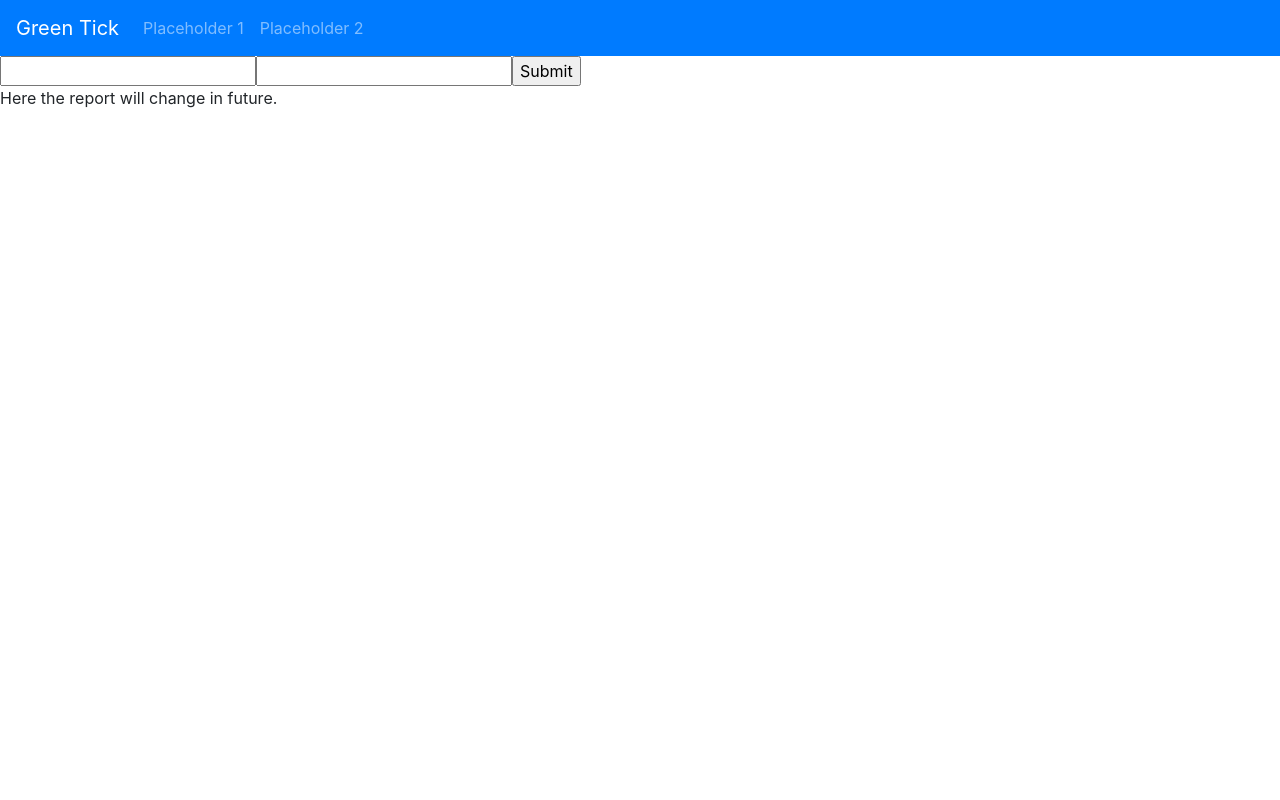
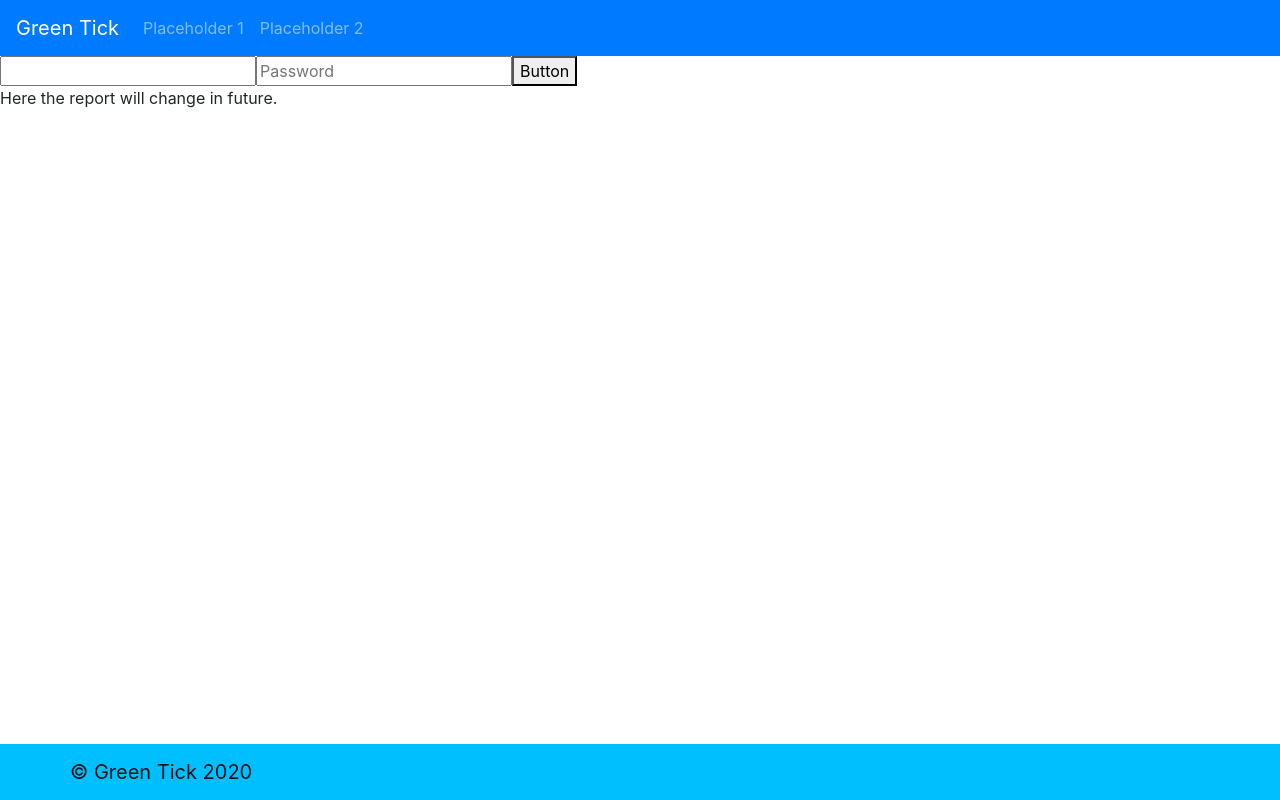
Before and after one commit to sount/GreenTick, a React (Create React App) app in the folder front-end/: page / in a window 1280 px wide. Built offline with nearby package versions, Linux system fonts and the light colour scheme.

Commit message:
Implementation of Login, Need Testing on Endpoint

```diff
--- a/front-end/package.json
+++ b/front-end/package.json
@@ -6,6 +6,7 @@
     "@testing-library/jest-dom": "^4.2.4",
     "@testing-library/react": "^9.3.2",
     "@testing-library/user-event": "^7.1.2",
+    "axios": "^0.20.0",
     "bootstrap": "^4.5.3",
     "react": "^17.0.0",
     "react-bootstrap": "^1.4.0",
--- a/front-end/src/App.js
+++ b/front-end/src/App.js
@@ -1,18 +1,20 @@
 import React from 'react';
 import ConnectionReport from './Component/ConnectionReport';
-import Login from './Component/Login';
 import History from './Component/History';
 import HeaderNavigation from './Component/HeaderNavigation';
 import 'bootstrap/dist/css/bootstrap.min.css'
+import AppFooter from './Component/Footer';
+import LoginSystem from './Component/LoginSystem';
 
 
 function App() {
   return (
     <>
       <HeaderNavigation/>
-      <Login/>
+      <LoginSystem/>
       <ConnectionReport/>
       <History/>
+      <AppFooter/>
     </>
   );
 }
--- /dev/null
+++ b/front-end/src/Component/Footer.jsx
@@ -0,0 +1,22 @@
+import React, { Component } from 'react'
+import { Container, Navbar, NavbarBrand } from 'react-bootstrap';
+
+class AppFooter extends Component {
+    render() {
+        const footerStyle = {
+            backgroundColor : "#00BFFF"
+        }
+
+        return(
+            <div className="fixed-bottom">
+                <Navbar style={footerStyle}>
+                    <Container>
+                        <NavbarBrand>&copy; Green Tick 2020</NavbarBrand>
+                    </Container>
+                </Navbar>
+            </div>
+        )
+    }
+}
+
+export default AppFooter;
--- a/front-end/src/Component/HistoryHeader.jsx
+++ b/front-end/src/Component/HistoryHeader.jsx
@@ -11,5 +11,4 @@ const HistoryHeader = () => {
         </>
     )
 }
-
 export default HistoryHeader;
--- a/front-end/src/Component/Login.jsx
+++ /dev/null
@@ -1,13 +0,0 @@
-import React from 'react'
-
-const Login = () => {
-    return (
-        <form id="login">
-            <input type="text" id="username"></input>
-            <input type="text" id="password"></input>
-            <input type="submit" id="loginButton"></input>
-        </form>
-    )
-}
-
-export default Login;
--- /dev/null
+++ b/front-end/src/Component/LoginSystem.jsx
@@ -0,0 +1,77 @@
+import React, { Component } from 'react';
+import axios from 'axios';
+
+// Create a basic authentication with axios
+class LoginSystem extends Component {
+    constructor(props) {
+        super(props);
+
+        this.state = {
+            username : "",
+            password : ""
+        };
+
+        this.handleSubmit = this.handleSubmit.bind(this);
+        this.handleChange = this.handleChange.bind(this);
+    }
+
+    handleChange(event) {
+        this.setState({
+            [event.target.name] : event.target.value
+        })
+    }
+
+    handleSubmit(event) {
+        const { username, password } = this.state;
+
+        axios
+            .post("http://localhost:3000/login", {
+                user : {
+                    username : username,
+                    password : password
+                }
+            },
+
+            { withCredentials : true}
+            )
+            .then(response => {
+                console.log("res from login", response);
+            }
+            )
+            .catch(err => {
+                console.log("There is a login Problem:", err);
+            });
+
+            event.preventDefault();
+    }
+
+    render() {
+        return(
+            <div>
+                <form id="login" onSubmit={this.handleSubmit}>
+                    <input
+                        type="username"
+                        name="username"
+                        placerholder="Username"
+                        value={this.state.username}
+                        onChange={this.handleChange}
+                        required
+                    />
+
+                    <input
+                        type="password"
+                        name="password"
+                        placeholder="Password"
+                        value={this.state.password}
+                        onChange={this.handleChange}
+                        required
+                    />
+
+                    <button type="submit" id="loginButton">Button</button>
+                </form>
+            </div>
+        )
+    }
+}
+
+export default LoginSystem;
```
Also changed, not shown: 1 other file (tests, documents, lock files or other folders).
